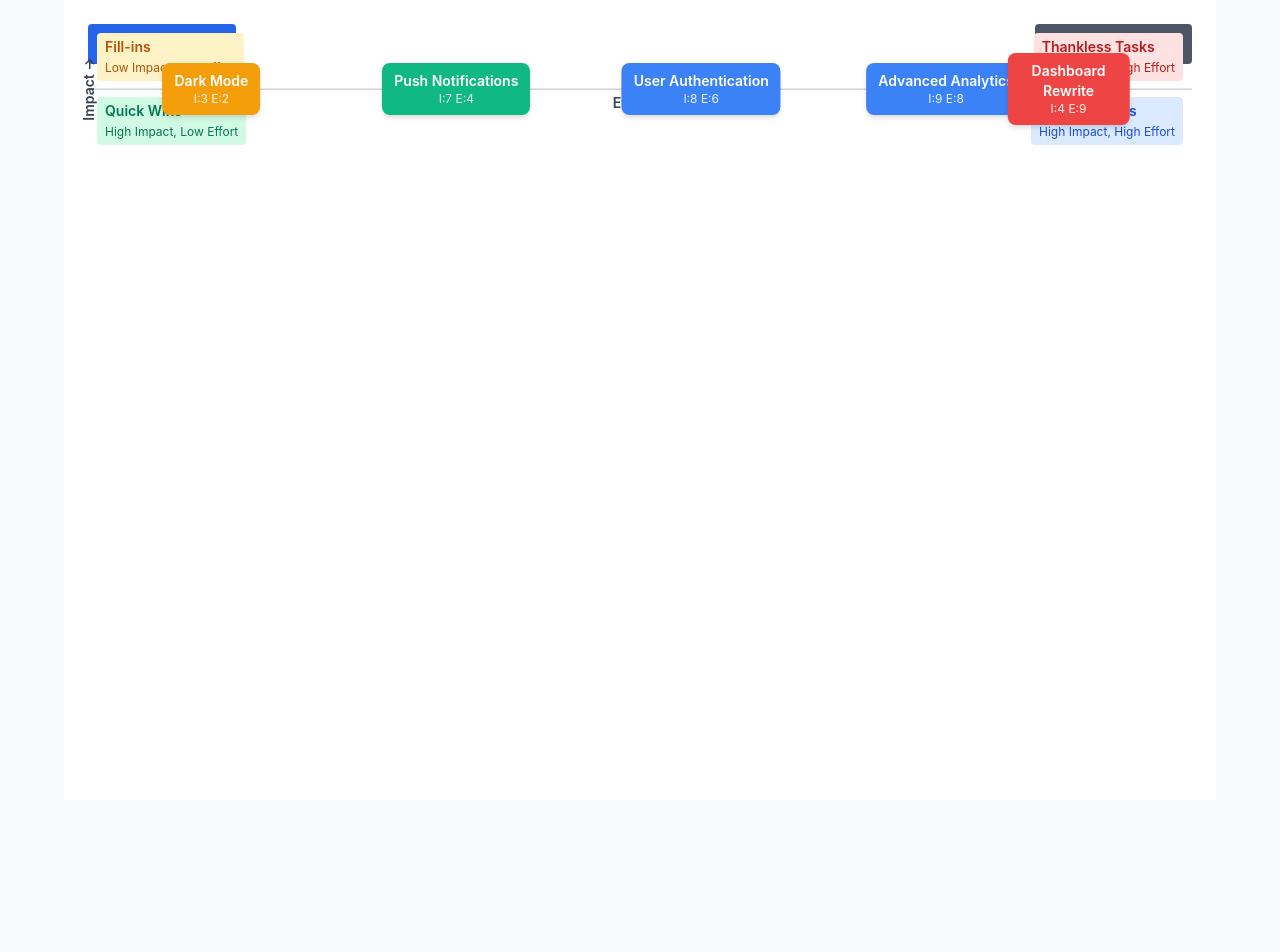
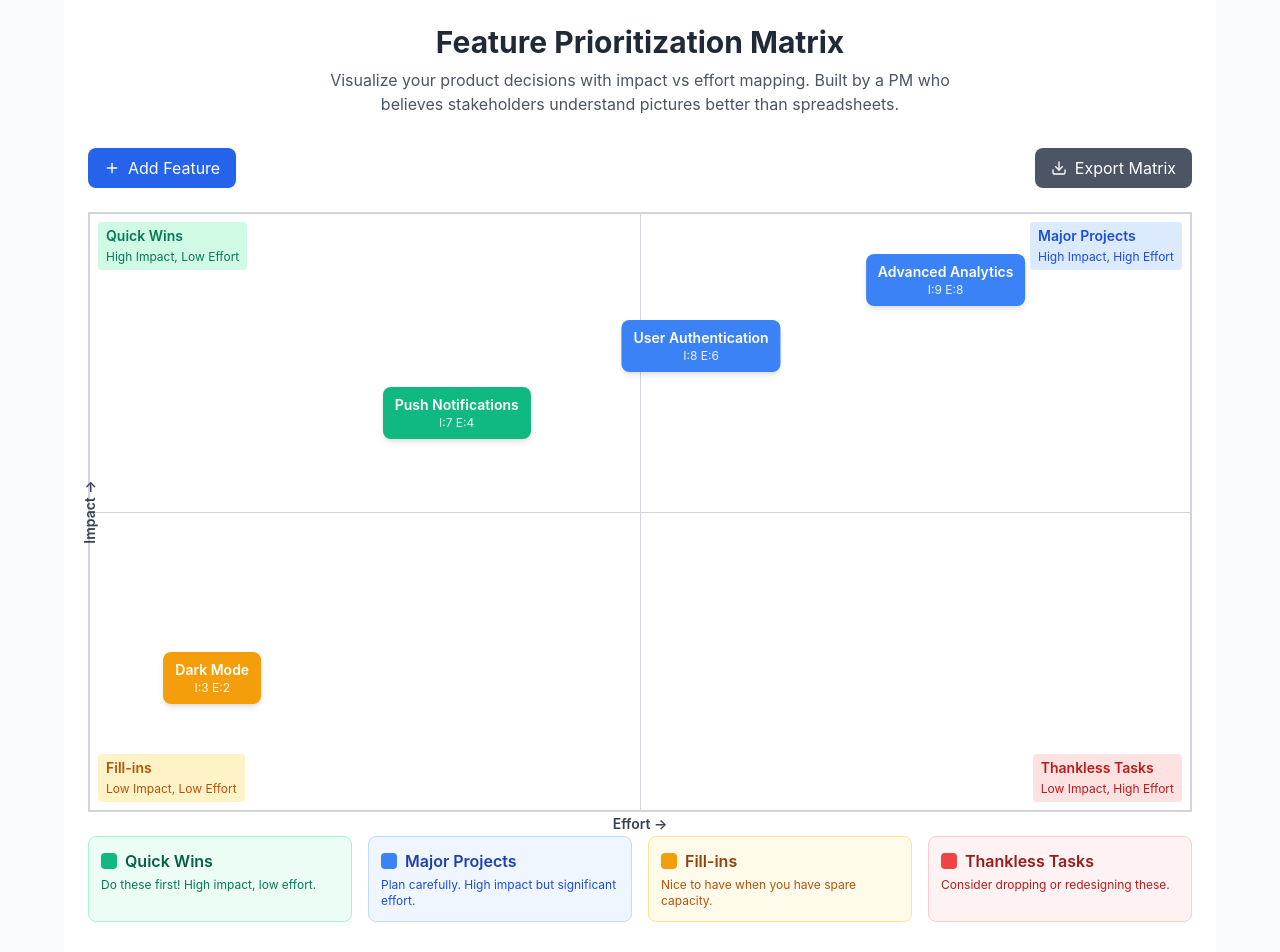
Before and after one commit to chrisgeaton/pm-prioritization-tool, a React (Create React App) app: page / in a window 1280 px wide. Shown: the top 952 px of the page. Before the commit the page ends 800 px from the top, so only its background shows below. Built offline with nearby package versions, Linux system fonts and the light colour scheme.

Commit message:
back to original file but with analytics

```diff
--- a/src/App.js
+++ b/src/App.js
@@ -8,8 +8,7 @@ const PrioritizationMatrix = () => {
     { id: 1, name: "User Authentication", impact: 8, effort: 6, editing: false },
     { id: 2, name: "Push Notifications", impact: 7, effort: 4, editing: false },
     { id: 3, name: "Dark Mode", impact: 3, effort: 2, editing: false },
-    { id: 4, name: "Advanced Analytics", impact: 9, effort: 8, editing: false },
-    { id: 5, name: "Dashboard Rewrite", impact: 4, effort: 9, editing: false }
+    { id: 4, name: "Advanced Analytics", impact: 9, effort: 8, editing: false }
   ]);
 
   const [newFeature, setNewFeature] = useState({ name: '', impact: 5, effort: 5 });
@@ -42,15 +41,13 @@ const PrioritizationMatrix = () => {
 
   const saveEdit = (id) => {
     setFeatures(features.map(f =>
-      f.id === id
-        ? {
+      f.id === id ? {
         ...f,
         name: f.tempName,
         impact: f.tempImpact,
         effort: f.tempEffort,
         editing: false
-          }
-        : f
+      } : f
     ));
   };
 
@@ -75,17 +72,22 @@ const PrioritizationMatrix = () => {
 
   const exportImage = async () => {
     try {
+      // Import html2canvas from installed package
       const html2canvas = (await import('html2canvas')).default;
+
       if (!matrixRef.current) return;
 
+      // Create a container with the matrix and legend for export
       const exportContainer = document.createElement('div');
       exportContainer.style.background = 'white';
       exportContainer.style.padding = '20px';
       exportContainer.style.fontFamily = 'system-ui, -apple-system, sans-serif';
 
+      // Clone the matrix
       const matrixClone = matrixRef.current.cloneNode(true);
       matrixClone.style.marginBottom = '20px';
 
+      // Create title
       const title = document.createElement('h2');
       title.textContent = 'Feature Prioritization Matrix';
       title.style.textAlign = 'center';
@@ -93,12 +95,14 @@ const PrioritizationMatrix = () => {
       title.style.fontSize = '24px';
       title.style.fontWeight = 'bold';
 
+      // Create subtitle
       const subtitle = document.createElement('p');
       subtitle.textContent = 'Impact vs Effort Analysis';
       subtitle.style.textAlign = 'center';
       subtitle.style.marginBottom = '20px';
       subtitle.style.color = '#666';
 
+      // Create legend container
       const legendContainer = document.createElement('div');
       legendContainer.style.display = 'grid';
       legendContainer.style.gridTemplateColumns = 'repeat(2, 1fr)';
@@ -145,16 +149,19 @@ const PrioritizationMatrix = () => {
         legendContainer.appendChild(legendItem);
       });
 
+      // Assemble export container
       exportContainer.appendChild(title);
       exportContainer.appendChild(subtitle);
       exportContainer.appendChild(matrixClone);
       exportContainer.appendChild(legendContainer);
 
+      // Temporarily add to DOM for rendering
       exportContainer.style.position = 'absolute';
       exportContainer.style.left = '-9999px';
       exportContainer.style.width = '1200px';
       document.body.appendChild(exportContainer);
 
+      // Generate canvas
       const canvas = await html2canvas(exportContainer, {
         backgroundColor: '#ffffff',
         scale: 2,
@@ -164,12 +171,15 @@ const PrioritizationMatrix = () => {
         allowTaint: true
       });
 
+      // Clean up
       document.body.removeChild(exportContainer);
 
+      // Download image
       const link = document.createElement('a');
       link.download = 'prioritization-matrix.png';
       link.href = canvas.toDataURL('image/png');
       link.click();
+
     } catch (error) {
       console.error('Export failed:', error);
       alert('Export failed. Please try taking a screenshot instead.');
@@ -178,17 +188,35 @@ const PrioritizationMatrix = () => {
 
   return (
     <div className="max-w-6xl mx-auto p-6 bg-white min-h-screen">
-      {/* Add / Export Buttons */}
-      <div className="flex justify-between mb-6">
-        <button onClick={() => setShowAddForm(true)} className="bg-blue-600 text-white px-4 py-2 rounded flex items-center gap-2">
-          <Plus size={16} /> Add Feature
+      {/* Header */}
+      <div className="text-center mb-8">
+        <h1 className="text-3xl font-bold text-gray-800 mb-2">Feature Prioritization Matrix</h1>
+        <p className="text-gray-600 max-w-2xl mx-auto">
+          Visualize your product decisions with impact vs effort mapping.
+          Built by a PM who believes stakeholders understand pictures better than spreadsheets.
+        </p>
+      </div>
+
+      {/* Controls */}
+      <div className="flex flex-wrap gap-4 mb-6 justify-between items-center">
+        <button
+          onClick={() => setShowAddForm(true)}
+          className="flex items-center gap-2 bg-blue-600 text-white px-4 py-2 rounded-lg hover:bg-blue-700 transition-colors"
+        >
+          <Plus size={16} />
+          Add Feature
         </button>
-        <button onClick={exportImage} className="bg-gray-600 text-white px-4 py-2 rounded flex items-center gap-2">
-          <Download size={16} /> Export Matrix
+
+        <button
+          onClick={exportImage}
+          className="flex items-center gap-2 bg-gray-600 text-white px-4 py-2 rounded-lg hover:bg-gray-700 transition-colors"
+        >
+          <Download size={16} />
+          Export Matrix
         </button>
       </div>
 
-      {/* Feature Form */}
+      {/* Add Feature Form */}
       {showAddForm && (
         <div className="bg-gray-50 p-4 rounded-lg mb-6 border">
           <h3 className="font-semibold mb-3">Add New Feature</h3>
@@ -197,7 +225,7 @@ const PrioritizationMatrix = () => {
               type="text"
               placeholder="Feature name"
               value={newFeature.name}
-              onChange={(e) => setNewFeature({ ...newFeature, name: e.target.value })}
+              onChange={(e) => setNewFeature({...newFeature, name: e.target.value})}
               className="px-3 py-2 border rounded-lg"
             />
             <div>
@@ -207,7 +235,7 @@ const PrioritizationMatrix = () => {
                 min="1"
                 max="10"
                 value={newFeature.impact}
-                onChange={(e) => setNewFeature({ ...newFeature, impact: parseInt(e.target.value) })}
+                onChange={(e) => setNewFeature({...newFeature, impact: parseInt(e.target.value)})}
                 className="w-full"
               />
             </div>
@@ -218,16 +246,22 @@ const PrioritizationMatrix = () => {
                 min="1"
                 max="10"
                 value={newFeature.effort}
-                onChange={(e) => setNewFeature({ ...newFeature, effort: parseInt(e.target.value) })}
+                onChange={(e) => setNewFeature({...newFeature, effort: parseInt(e.target.value)})}
                 className="w-full"
               />
             </div>
           </div>
           <div className="flex gap-2 mt-4">
-            <button onClick={addFeature} className="bg-green-600 text-white px-4 py-2 rounded hover:bg-green-700">
+            <button
+              onClick={addFeature}
+              className="bg-green-600 text-white px-4 py-2 rounded hover:bg-green-700"
+            >
               Add Feature
             </button>
-            <button onClick={() => setShowAddForm(false)} className="bg-gray-500 text-white px-4 py-2 rounded hover:bg-gray-600">
+            <button
+              onClick={() => setShowAddForm(false)}
+              className="bg-gray-500 text-white px-4 py-2 rounded hover:bg-gray-600"
+            >
               Cancel
             </button>
           </div>
@@ -235,7 +269,7 @@ const PrioritizationMatrix = () => {
       )}
 
       {/* Matrix */}
-		<div ref={matrixRef} className="relative bg-white border h-[600px] w-full">
+      <div ref={matrixRef} className="bg-white border-2 border-gray-300 relative" style={{ height: '600px', width: '100%' }}>
         {/* Grid Lines */}
         <div className="absolute inset-0">
           <div className="absolute left-1/2 top-0 bottom-0 w-px bg-gray-300"></div>
@@ -244,16 +278,16 @@ const PrioritizationMatrix = () => {
 
         {/* Quadrant Labels */}
         <div className="absolute top-2 left-2 text-sm font-semibold text-green-700 bg-green-100 px-2 py-1 rounded">
-			Quick Wins<br /><span className="text-xs font-normal">High Impact, Low Effort</span>
+          Quick Wins<br/><span className="text-xs font-normal">High Impact, Low Effort</span>
         </div>
         <div className="absolute top-2 right-2 text-sm font-semibold text-blue-700 bg-blue-100 px-2 py-1 rounded">
-			Major Projects<br /><span className="text-xs font-normal">High Impact, High Effort</span>
+          Major Projects<br/><span className="text-xs font-normal">High Impact, High Effort</span>
         </div>
         <div className="absolute bottom-2 left-2 text-sm font-semibold text-yellow-700 bg-yellow-100 px-2 py-1 rounded">
-			Fill-ins<br /><span className="text-xs font-normal">Low Impact, Low Effort</span>
+          Fill-ins<br/><span className="text-xs font-normal">Low Impact, Low Effort</span>
         </div>
         <div className="absolute bottom-2 right-2 text-sm font-semibold text-red-700 bg-red-100 px-2 py-1 rounded">
-			Thankless Tasks<br /><span className="text-xs font-normal">Low Impact, High Effort</span>
+          Thankless Tasks<br/><span className="text-xs font-normal">Low Impact, High Effort</span>
         </div>
 
         {/* Axis Labels */}
@@ -264,7 +298,7 @@ const PrioritizationMatrix = () => {
           Impact →
         </div>
 
-		  {/* Feature Points */}
+        {/* Features */}
         {features.map((feature) => {
           const quadrant = getQuadrant(feature.impact, feature.effort);
           const x = ((feature.effort - 1) / 9) * 100;
@@ -348,6 +382,45 @@ const PrioritizationMatrix = () => {
         })}
       </div>
 
+      {/* Legend */}
+      <div className="mt-6 grid grid-cols-2 md:grid-cols-4 gap-4">
+        <div className="bg-green-50 p-3 rounded-lg border border-green-200">
+          <div className="flex items-center gap-2 mb-1">
+            <div className="w-4 h-4 bg-green-500 rounded"></div>
+            <span className="font-semibold text-green-800">Quick Wins</span>
+          </div>
+          <p className="text-xs text-green-700">Do these first! High impact, low effort.</p>
+        </div>
+
+        <div className="bg-blue-50 p-3 rounded-lg border border-blue-200">
+          <div className="flex items-center gap-2 mb-1">
+            <div className="w-4 h-4 bg-blue-500 rounded"></div>
+            <span className="font-semibold text-blue-800">Major Projects</span>
+          </div>
+          <p className="text-xs text-blue-700">Plan carefully. High impact but significant effort.</p>
+        </div>
+
+        <div className="bg-yellow-50 p-3 rounded-lg border border-yellow-200">
+          <div className="flex items-center gap-2 mb-1">
+            <div className="w-4 h-4 bg-yellow-500 rounded"></div>
+            <span className="font-semibold text-yellow-800">Fill-ins</span>
+          </div>
+          <p className="text-xs text-yellow-700">Nice to have when you have spare capacity.</p>
+        </div>
+
+        <div className="bg-red-50 p-3 rounded-lg border border-red-200">
+          <div className="flex items-center gap-2 mb-1">
+            <div className="w-4 h-4 bg-red-500 rounded"></div>
+            <span className="font-semibold text-red-800">Thankless Tasks</span>
+          </div>
+          <p className="text-xs text-red-700">Consider dropping or redesigning these.</p>
+        </div>
+      </div>
+
+      {/* Footer */}
+      <div className="mt-8 text-center text-sm text-gray-500 border-t pt-4">
+        <p>Built for PMs who believe in the power of visual communication. Share your prioritization story clearly.</p>
+      </div>
     </div>
   );
 };
```
Lines whose indentation alone changed are shown as unchanged.
